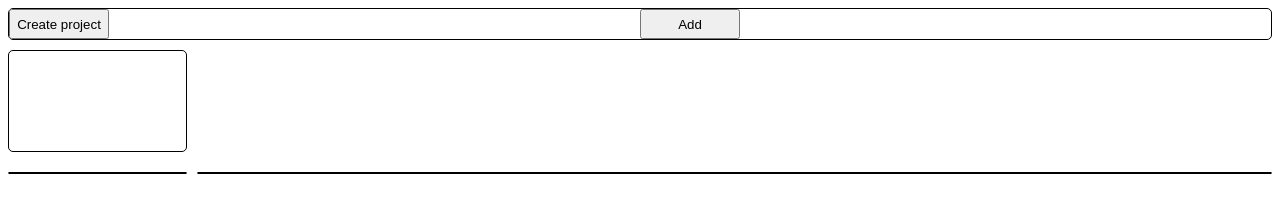
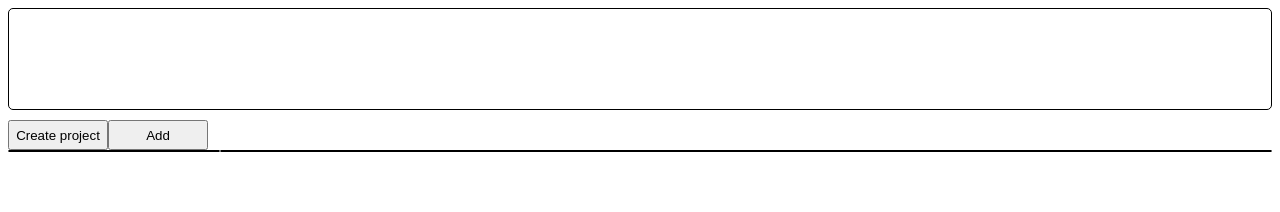
Before and after one commit to Jarmps90/Todo-List, a website built with webpack: page src/index.html in a window 1280 px wide. Built offline with nearby package versions, Linux system fonts and the light colour scheme.

Commit message:
I set up grid areas

```diff
--- a/src/style.css
+++ b/src/style.css
@@ -1,3 +1,20 @@
+
+
+header {grid-area: header;}
+.button-bar {grid-area: buttons;}
+.projec-bar {grid-area: projects;}
+.todoDiv {grid-area: todos;}
+
+#container {
+    display: grid;
+    grid-template-areas:
+    'header header header header header header'
+    'buttons buttons buttons buttons buttons buttons'
+    'projects todos todos todos todos todos';
+}
+
+
+
 .todoCard {
     width: fit-content;
     border: 1px solid black;
@@ -6,16 +23,9 @@
     padding: 5px;
 }
 
-#container {
-    display: grid;
-    gap: 10px;
-    grid-template-columns: 0.5fr 3fr;
-}
+header {
+  height: 100px;
 
-
-
-header {
-    height: 100px;
 }
 
 button {
@@ -23,20 +33,8 @@ button {
     height: 30px;
 }
 
-.button-bar {
-    display: grid;
-    grid-column: 1/3;
-    grid-row: 1/2;
-    border: 1px, solid, black;
-    border-radius: 5px;
-    top: 10px;
-    .addBtn {
-        grid-column: 2/3;
-    }
-}
 
 nav {
-    grid-column: 1/2;
     display: flex;
     flex: 2;
     flex-direction: column;
```
